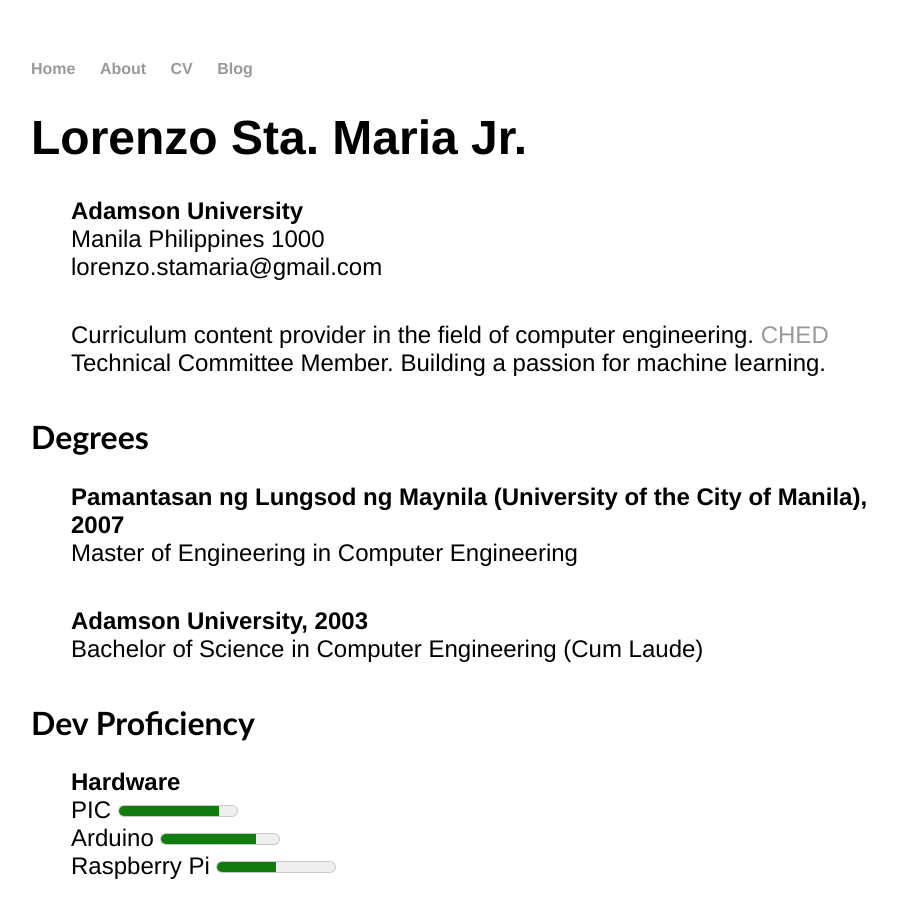
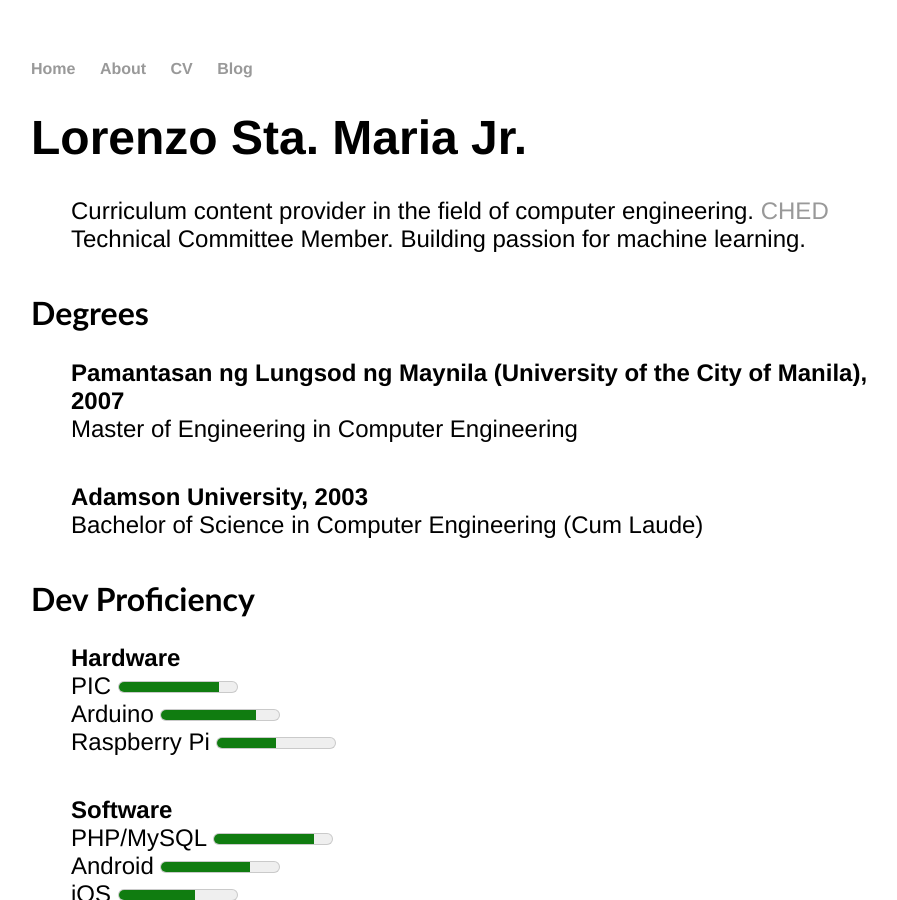
Before and after one commit to lstamaria/lstamaria.github.io, a Jekyll site: the page built from cv/index.html, in a window 1280 px wide and 900 px high. Shown: the whole window, without its empty margins (161-1058 px from the left). Built offline with Jekyll 4.4.1, drawn with Linux system fonts in a browser that asks for light colours.

Commit message:
as of 170816
updated about page

```diff
--- a/about/index.html
+++ b/about/index.html
@@ -5,10 +5,10 @@ title: About
 
 <h1>{{ page.title }}</h1>
 
-<p>I've been in the university for 10 years and with the government for 5 years. Much of my work is academic. I self-study web technologies through relevant sources such Github, Pluralsight, and uDemy.</p>
+<p>I've been in the academe and government for more than 10 years. Much of my work is academic and I am an avid fan of MOOCs.</p>
 
-<p>I enjoy learning web dev during free time and guinea-pigging my workout and diet regularly. I enjoy listening to The Cure, The Smiths, and their spawns alike. I'm an avid Star Wars fan. </p>
+<p>I enjoy self-directed learning and listening to The Cure, The Smiths, and spawns alike. A Star Wars fan by heart. </p>
 
-<p>I used to chair a department for 3 years until I decided to step down and pursue my dissertation on web-based mobile app model. And that, my friend, is the reason why I built this site--to chronicle my so-called academic life. Or not.</p>
+<p>I used to chair a department for 3 years until I decided to step down and continue my passion for new things. And this is the reason why I built this site--to chronicle my so-called academic life. Or not.</p>
 
 <p>Welcome and enjoy.</p>
--- a/cv/index.html
+++ b/cv/index.html
@@ -4,13 +4,10 @@ title: CV
 ---
 
 	<h1>Lorenzo Sta. Maria Jr.</h1>
-	<ul class="sectionmain">
-		<li class="sectionsub">Adamson University</li>
-		<li>Manila Philippines 1000</li>
-		<li>lorenzo.stamaria@gmail.com</li>
+
 	</ul>
 	<ul class="sectionmain">
-		<li>Curriculum content provider in the field of computer engineering. <a href="http://www.ched.gov.ph/" title="Commission on Higher Education">CHED</a> Technical Committee Member. Building a passion for machine learning.
+		<li>Curriculum content provider in the field of computer engineering. <a href="http://www.ched.gov.ph/" title="Commission on Higher Education">CHED</a> Technical Committee Member. Building passion for machine learning.
 	</ul>
 
 	<h2>Degrees</h2>
```
Also changed, not shown: 3 other files.
